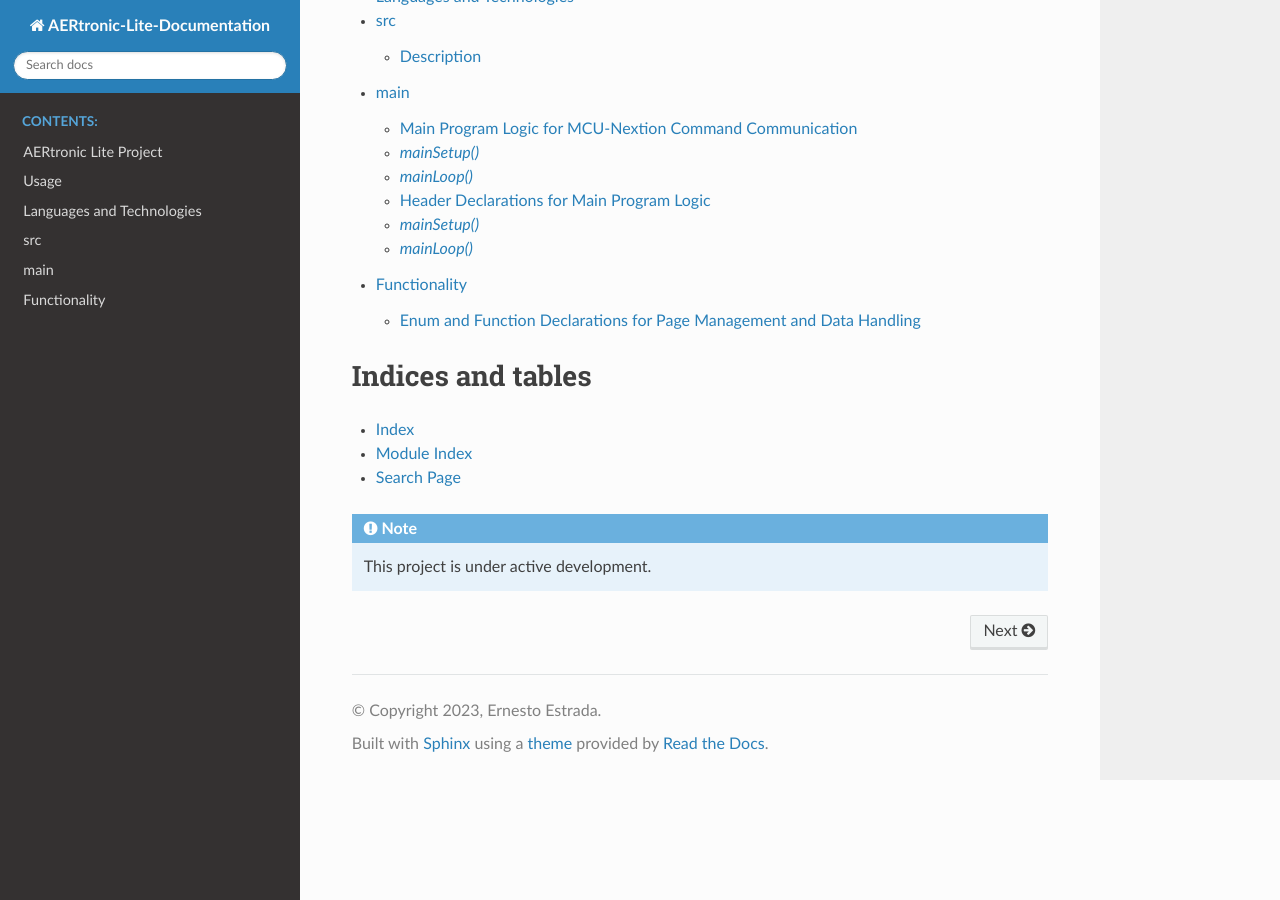
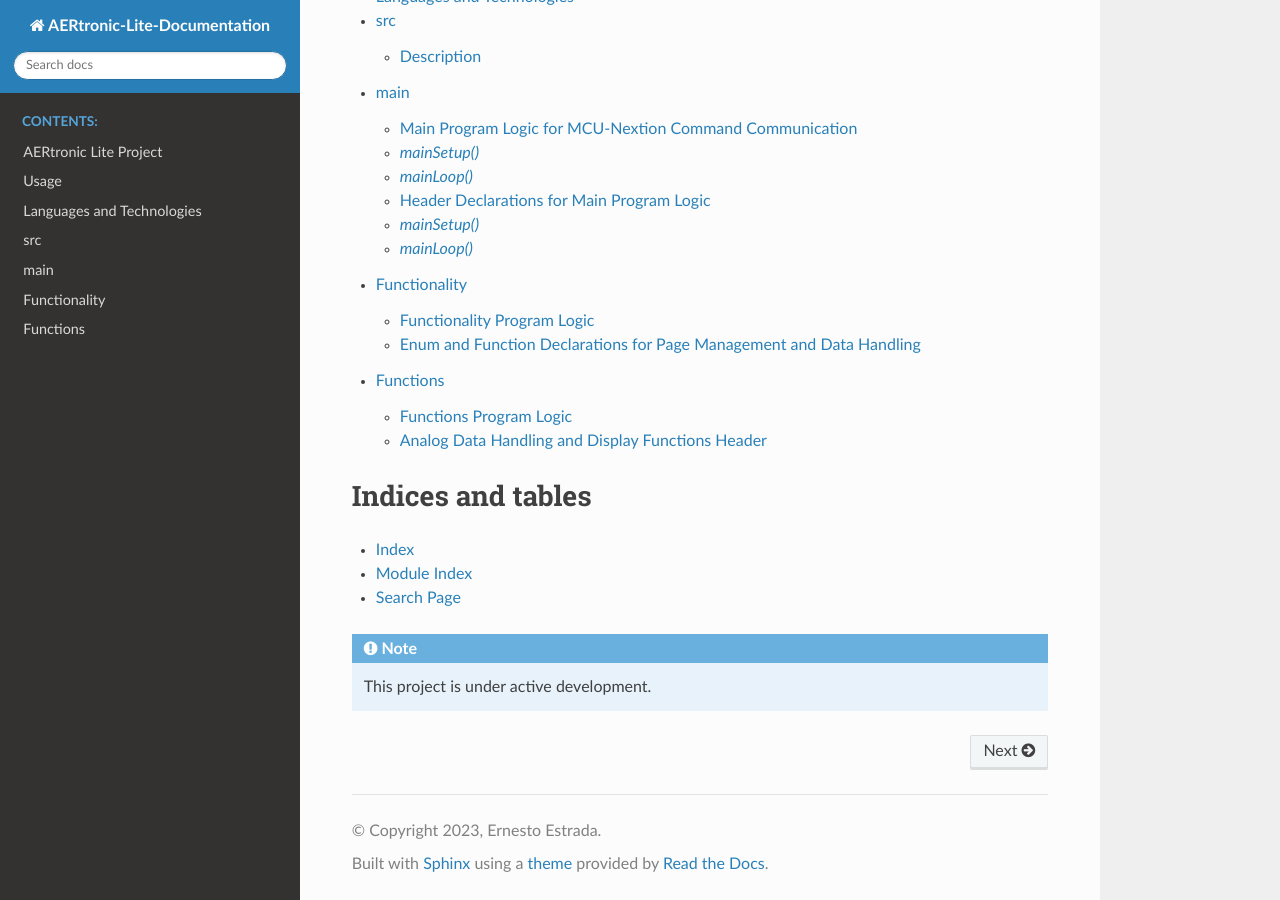
Before and after one commit to ErnestoAerzen/AERtronic-Lite-Documentation, a Sphinx documentation site: the page built from source/index.rst, in a window 1280 px wide and 900 px high, scrolled down 727 px. Built offline with Sphinx 7.4.7 and the Read the Docs theme 2.0.0, drawn with Linux system fonts in a browser that asks for light colours; part of the change alters nothing that is shown.

Commit message:
add functions.rst

```diff
--- a/source/functionality.rst
+++ b/source/functionality.rst
@@ -1,5 +1,8 @@
 Functionality
 ========================================
+
+Functionality Program Logic
+---------------------------
 
 This section outlines the data transmission and handling functions within the AERtronic Basic sketch. The functions are encapsulated in the file `Functionality.hpp` and play a vital role in processing data received from the Nextion display, triggering relevant actions, and managing system status.
 
--- /dev/null
+++ b/source/functions.rst
@@ -0,0 +1,260 @@
+Functions
+==========================================
+
+Functions Program Logic
+-----------------------
+
+This section introduces the code contained within the `.cpp` file named `Functions.cpp`. The functions defined in this file handle the reading of analog sensor values, sending and receiving data over serial communication with the Nextion display, and updating the color and values of graphical elements on different display pages.
+
+**Code Overview:**
+
+The `Functions.cpp` file includes the following significant components:
+
+1. **Global Variables:**
+
+Global constants and variables are declared to store GPIO pin numbers and potentiometer values. The `endChar` variable stores the characters used to indicate the end of a serial command.
+
+2. **Function Definitions:**
+
+The file contains the definitions of several functions, including:
+
+- `endLine()`: Appends special characters to indicate the end of a serial print.
+- `serialRead()`: Listens for and processes serial data from the Nextion display.
+- `changeSlideColor(String slide, int value, String page)`: Changes the color of a graphical element based on a value.
+- `analogValue()`: Reads the analog values from potentiometers and performs calculations.
+- `printAnalogValuesHome()`, `printAnalogValuesPressure()`, and `printAnalogValuesTemp()`: Send analog values to the Nextion display and update graphical elements.
+- `printErrorWarningTimeDate(String value, String time, String date)`: Updates the time and date associated with error and warning messages on a specific page.
+
+These functions collectively handle data processing, transmission, and display updates for the AERtronic Basic sketch.
+
+This section offers an overview of the analog data handling and display-related functions present within the `Functions.cpp` file. For detailed explanations and code implementations of each function's role, proceed to the subsequent sections.
+
+.. code-block:: cpp
+
+    #include <Arduino.h>
+    #include "Functions.hpp"
+    #include "Functionality.hpp"
+
+    //Global variables:
+    //Constant int(connot be changed during execution) to save the GPIO 34(Analog ADC1_CH6) to connect the potentiometer:
+    const int POTPIN = 34;
+    const int POTPIN2 = 35;
+    const int POTPIN3 = 32;
+    //Global variables for storing the potentiometer values:
+    int potValue = 0;
+    int potValue2 = 0;
+    int potValue3 = 0;
+    int potValue4 = 0;
+    //String that needs to be sent everytime with a command over serial
+    String endChar = String(char(0xff)) + String(char(0xff)) + String(char(0xff));
+
+    //Function definitions:
+
+    /**
+     * @brief This function needs to be called every time after serial print
+     */
+    void endLine() {
+        Serial.write(0xff);
+        Serial.write(0xff);
+        Serial.write(0xff);
+    }
+
+    /**
+    * @brief function to listen serial data from Nextion display
+    */
+    void serialRead() {
+        //String to save what it has been sent from the display:
+        String data_nextion;
+        int code = 0;
+        int page = 0;
+        //Conditional to receive a print from the Nextion dsiplay:
+        if(Serial.available()) {
+            while(Serial.available()) {
+                //Updates the variable to store what it´s been sent:
+                data_nextion += char(Serial.read());
+                if(data_nextion.endsWith(endChar)) {
+                    code = data_nextion[0];
+                    page = data_nextion[1];
+                    //Executes the function according to what the variable receives:
+                    sendData(page);
+                    data_nextion = "";
+                }
+            }
+        }
+    }
+
+    /**
+     * @brief Function that changes the color of the Home slidebars:
+     *
+     * @return void
+     */
+    void changeSlideColor(String slide, int value, String page) {
+        Serial.print(page + "." + slide + ".val=" + String(value));
+        endLine();
+        //Change the color of the slide bar(h0) depending of the value that has been read:
+        if(value > 4000) {
+            Serial.print(page + "." + slide + ".bco1=RED");
+            endLine();
+        } else if(value>=3500 && value<=4000) {
+            Serial.print(page + "." + slide + ".bco1=YELLOW");
+            endLine();
+        } else if(value < 3500) {
+            Serial.print(page + "." + slide + ".bco1=1024");
+            endLine();
+        }
+    }
+
+
+    /**
+     * @brief Function to reads the analog value from the potentiometer:
+     *
+     * @return void
+     */
+    double* analogValue() {
+        //Array to store the read values
+        static double voltage_array[3];
+        //Reading potentiometer value 1:
+        potValue = analogRead(POTPIN);
+        voltage_array[0] = (2.5 / 3016 ) * (potValue - 1079);
+        if(voltage_array[0] < 0) {
+            voltage_array[0] = 0;
+        }
+        //Reading potentiometer value 2:
+        potValue2 = analogRead(POTPIN2);
+        voltage_array[1] = (6.0/2991) * (potValue2 - 1104);
+        if(voltage_array[1] < 0) {
+            voltage_array[1] = 0;
+        }
+        //Reading potentiometer value 3:
+        potValue3 = analogRead(POTPIN3);
+        voltage_array[2] = ((130.0 / 1107.0) * (potValue3 - 272)) + 35;
+        if(voltage_array[2] < 0) {
+            voltage_array[2] = 0;
+        }
+
+        return voltage_array;
+    }
+
+    void printAnalogValuesHome() {
+        //Saves the retun value of analogValue
+        double* sensorValues = analogValue();
+        //Sends out the read value to the Nextion display, updates x0 & h0 in the Home page:
+        Serial.print("Home.value1.txt=\"" + String(sensorValues[0]) + "\"");
+        endLine();
+        //Sends out the read value to the Nextion display, updates x2 & h2 in the Home page:
+        Serial.print("Home.value3.txt=\"" + String(sensorValues[1]) + "\"");
+        endLine();
+        //Sends out the read value to the Nextion display, updates x1 & h1 in the Home page:
+        Serial.print("Home.value2.txt=\"" + String(sensorValues[2]) + "\"");
+        endLine();
+        /*Serial.print("Home.value3.txt=\"" + String(voltage_value) + "\"");
+        endLine();*/
+
+        //changes the color of the sliders
+        if(potValue < 1079) {
+            potValue = 0;
+        }
+
+        if(potValue2 < 1104) {
+            potValue2 = 0;
+        }
+
+        if(potValue3 < 272) {
+            potValue3 = 0;
+        }
+        changeSlideColor("h0", potValue, "Home");
+        changeSlideColor("h1", potValue2, "Home");
+        changeSlideColor("h2", potValue3, "Home");
+    }
+
+    void printAnalogValuesPressure() {
+        //Saves the retun value of analogValue
+        double* sensorValues = analogValue();
+        //Sends out the read value to the Nextion display, updates x0 & h0 in the Home page:
+        Serial.print("Presion.value1.txt=\"" + String(sensorValues[0]) + "\"");
+        endLine();
+        //Sends out the read value to the Nextion display, updates x2 & h2 in the Home page:
+        Serial.print("Presion.value3.txt=\"" + String(sensorValues[1]) + "\"");
+        endLine();
+
+        if(potValue < 1079) {
+            potValue = 0;
+        }
+
+        if(potValue3 < 272) {
+            potValue3 = 0;
+        }
+        //changes the color of the sliders
+        changeSlideColor("h0", potValue, "Presion");
+        changeSlideColor("h1", potValue3, "Presion");
+    }
+
+    void printAnalogValuesTemp() {
+        //Saves the retun value of analogValue
+        double* sensorValues = analogValue();
+        //Sends out the read value to the Nextion display, updates x1 & h1 in the Home page:
+        Serial.print("Temperatura.value2.txt=\"" + String(sensorValues[2]) + "\"");
+        endLine();
+
+        if(potValue2 < 1104) {
+            potValue2 = 0;
+        }
+
+        //changes the color of the sliders
+        changeSlideColor("h2", potValue2, "Temperatura");
+    }
+
+    void printErrorWarningTimeDate(String value, String time, String date){
+        //Sends the time and date saved of an error in h1 to page 24:
+        Serial.print("Mensajes.time" + value + ".txt=\"" + time + "\"");
+        endLine();
+        Serial.print("Mensajes.date" + value + ".txt=\"" + date + "\"");
+        endLine();
+    }
+
+Analog Data Handling and Display Functions Header
+-------------------------------------------------
+
+This section introduces the header file named `Functions.hpp`. This header file declares global variables and function prototypes used in handling analog sensor data, serial communication, and graphical display updates in the AERtronic Basic sketch.
+
+**Code Overview:**
+
+The `Functions.hpp` header file includes the following significant components:
+
+1. **Global Variables:**
+
+Global variables are declared to store the values read from potentiometers. These variables are used to store analog sensor readings for subsequent processing and display updates.
+
+2. **Function Declarations:**
+
+The file declares the following function prototypes:
+
+- `endLine()`: Appends special characters to indicate the end of a serial print.
+- `serialRead()`: Listens for and processes serial data from the Nextion display.
+- `analogValue()`: Reads analog values from potentiometers and performs calculations.
+- `changeSlideColor(String slide, int value, String page)`: Changes the color of a graphical element based on a value.
+- `printErrorWarningTimeDate(String value, String time, String date)`: Updates the time and date associated with error and warning messages on a specific page.
+- `printAnalogValuesHome()`, `printAnalogValuesPressure()`, and `printAnalogValuesTemp()`: Functions to send analog values to the Nextion display and update graphical elements.
+
+These function declarations provide a clear overview of the functionalities present in the `Functions.hpp` header file.
+
+This section offers an overview of the functions and variables declared within the `Functions.hpp` header file. For more detailed explanations and the complete code implementation, refer to the subsequent sections.
+
+.. code-block:: cpp
+
+    #include <Arduino.h>
+
+    //Global variables for storing the potentiometer values:
+    extern int potValue;
+    extern int potValue2;
+    extern int potValue3;
+
+    //Functions declarations:
+    void endLine();
+    void serialRead();
+    double* analogValue();
+    void changeSlideColor(String slide, int value, String page);
+    void printErrorWarningTimeDate(String value, String time, String date);
+    void printAnalogValuesHome();
+    void printAnalogValuesPressure();
+    void printAnalogValuesTemp();
--- a/source/index.rst
+++ b/source/index.rst
@@ -25,6 +25,7 @@ Check out the :doc:`usage` section for further information, including how to
    src
    main
    functionality
+   functions
 
 Indices and tables
 ==================
```
Also changed, not shown: 14 other files.
